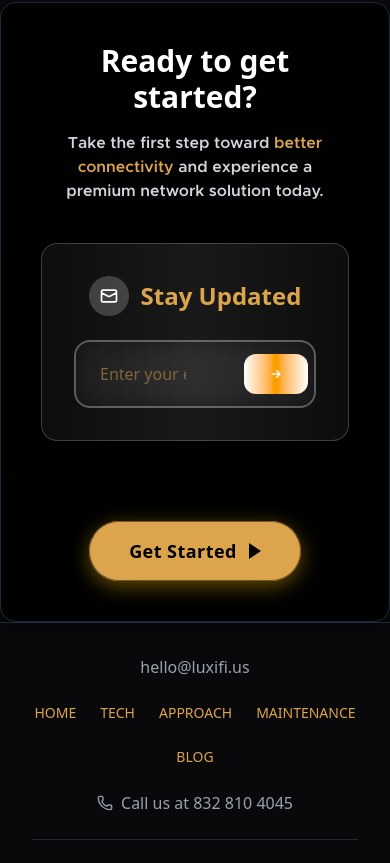
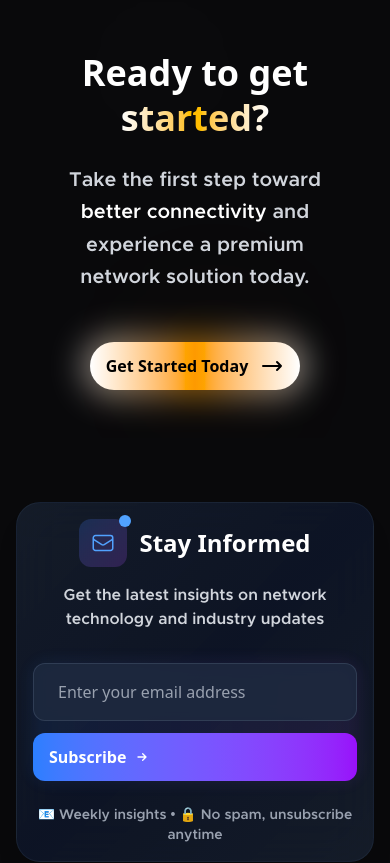
Before and after one commit to jafarimurtaza/luxifi-web, a Next.js app: page / in a window 390 px wide. Shown: the part 10660-11523 px from the top of the page. Built offline with nearby package versions, Linux system fonts and the light colour scheme.

Commit message:
Cleaned up cta - footer

```diff
--- a/src/app/components/Layout/Footer/FooterCTA.jsx
+++ b/src/app/components/Layout/Footer/FooterCTA.jsx
@@ -4,25 +4,64 @@ import { useState } from "react";
 
 export default function FooterCTA() {
   const [email, setEmail] = useState("");
+  const [isSubscribed, setIsSubscribed] = useState(false);
+
+  const handleSubmit = (e) => {
+    e.preventDefault();
+    if (email) {
+      setIsSubscribed(true);
+      console.log("Email submitted:", email);
+      // Reset after 3 seconds
+      setTimeout(() => {
+        setIsSubscribed(false);
+        setEmail("");
+      }, 3000);
+    }
+  };
+
   return (
-    <div className="mt-12 bg-black/90 rounded-2xl p-10 md:p-16 text-center shadow-xl border border-gray-800">
-      <h2 className="text-3xl md:text-4xl font-bold text-white mb-4">
-        Ready to get started?
+    <div className="space-y-16 mt-12">
+      {/* Main Call-to-Action Section */}
+      <div className="relative overflow-hidden">
+        {/* Background with animated gradient */}
+
+        {/* Animated background elements */}
+        <div className="absolute top-0 left-1/4 w-32 h-32 bg-primary/5 rounded-full blur-3xl animate-pulse"></div>
+        <div className="absolute bottom-0 right-1/4 w-40 h-40 bg-amber-500/5 rounded-full blur-3xl animate-pulse delay-1000"></div>
+
+        <div className="relative p-12 md:p-16 text-center">
+          {/* Header Section */}
+          <div className="mb-12">
+            <h2 className="text-4xl md:text-6xl font-bold text-white mb-6 leading-tight">
+              Ready to get
+              <span className="bg-gradient-to-r from-primary via-amber-400 to-primary bg-clip-text text-transparent">
+                {" "}
+                started?
+              </span>
             </h2>
-      <p className="text-gray-300 mb-10 max-w-2xl mx-auto">
+
+            <p className="text-xl text-gray-300 mb-8 max-w-3xl mx-auto leading-relaxed">
               Take the first step toward{" "}
-        <span className="text-base-content font-semibold">
+              <span className="text-primary font-semibold">
                 better connectivity
               </span>{" "}
               and experience a premium network solution today.
             </p>
-    {/* subscribe section */}
-      <div className="max-w-2xl mx-auto mb-20">
-        <div className="bg-gradient-to-r from-primary/5 via-primary/10 to-primary/5 backdrop-blur-sm border border-primary/20 rounded-2xl p-8 shadow-2xl">
-          <div className="flex items-center justify-center gap-3 mb-6">
-            <div className="w-10 h-10 bg-primary/20 rounded-full flex items-center justify-center">
+          </div>
+
+          {/* Main CTA Button */}
+          <div className="relative">
+            <Link href="/contact" className="inline-block group">
+              <div className="relative">
+                {/* Animated background glow */}
+                <div className="absolute -inset-2 bg-gradient-to-r from-primary via-amber-500 to-primary rounded-full blur-lg opacity-30 group-hover:opacity-60 transition duration-700 animate-pulse"></div>
+
+                <button className="relative flex items-center gap-4 px-4 lg:px-12 py-3 lg:py-5 bg-gradient-to-r from-primary via-amber-500 to-primary bg-size-200 hover:bg-pos-100 text-black font-bold text-xl rounded-full transition-all duration-500 hover:scale-110 hover:shadow-2xl hover:shadow-primary/40 overflow-hidden">
+                  {/* Button content */}
+                  <span className="relative z-10 flex items-center gap-3 text-base lg:text-xl">
+                    Get Started Today
                     <svg
-                className="w-5 h-5 text-primary"
+                      className="w-6 h-6 transition-transform duration-300 group-hover:translate-x-2"
                       fill="none"
                       stroke="currentColor"
                       viewBox="0 0 24 24"
@@ -31,37 +70,85 @@ export default function FooterCTA() {
                         strokeLinecap="round"
                         strokeLinejoin="round"
                         strokeWidth={2}
-                  d="M3 8l7.89 4.26a2 2 0 002.22 0L21 8M5 19h14a2 2 0 002-2V7a2 2 0 00-2-2H5a2 2 0 00-2 2v10a2 2 0 002 2z"
+                        d="M17 8l4 4m0 0l-4 4m4-4H3"
+                      />
+                    </svg>
+                  </span>
+
+                  {/* Shimmer effect */}
+                  <div className="absolute inset-0 -translate-x-full bg-gradient-to-r from-transparent via-white/30 to-transparent skew-x-12 group-hover:translate-x-full transition-transform duration-1000"></div>
+                </button>
+              </div>
+            </Link>
+          </div>
+        </div>
+      </div>
+
+      {/* Newsletter Subscription Section */}
+      <div className="max-w-4xl mb-12 mx-auto px-4">
+        <div className="group relative">
+          {/* Glowing border effect */}
+
+          <div className="relative bg-gradient-to-br from-slate-800/60 via-slate-900/80 to-slate-800/60 backdrop-blur-xl border border-slate-700/30 rounded-3xl p-4 md:p-12 shadow-xl">
+            {/* Newsletter Header */}
+            <div className="text-center mb-8">
+              <div className="inline-flex items-center gap-3 mb-4">
+                <div className="relative">
+                  <div className="w-12 h-12 bg-gradient-to-br from-blue-500/20 to-purple-500/20 rounded-xl flex items-center justify-center">
+                    <svg
+                      className="w-6 h-6 text-blue-400"
+                      fill="none"
+                      stroke="currentColor"
+                      viewBox="0 0 24 24"
+                    >
+                      <path
+                        strokeLinecap="round"
+                        strokeLinejoin="round"
+                        strokeWidth={1.5}
+                        d="M21.75 6.75v10.5a2.25 2.25 0 01-2.25 2.25h-15a2.25 2.25 0 01-2.25-2.25V6.75m19.5 0A2.25 2.25 0 0019.5 4.5h-15a2.25 2.25 0 00-2.25 2.25m19.5 0v.243a2.25 2.25 0 01-1.07 1.916l-7.5 4.615a2.25 2.25 0 01-2.36 0L3.32 8.91a2.25 2.25 0 01-1.07-1.916V6.75"
                       />
                     </svg>
                   </div>
-            <h3 className="text-2xl font-bold text-foreground">Stay Updated</h3>
+                  <div className="absolute -top-1 -right-1 w-3 h-3 bg-blue-400 rounded-full animate-ping"></div>
+                  <div className="absolute -top-1 -right-1 w-3 h-3 bg-blue-400 rounded-full"></div>
+                </div>
+                <h3 className="text-2xl md:text-3xl font-bold text-white">
+                  Stay Informed
+                </h3>
               </div>
 
-          <form
-            onSubmit={(e) => {
-              e.preventDefault();
-              console.log("Email submitted:", email);
-            }}
-            className="flex flex-col sm:flex-row items-center gap-4"
-          >
-            <div className="relative flex-1 w-full group">
+              <p className="text-gray-300 text-base lg:text-lg mb-2">
+                Get the latest insights on network technology and industry
+                updates
+              </p>
+            </div>
+
+            {/* Newsletter Form */}
+            {!isSubscribed ? (
+              <form onSubmit={handleSubmit} className="space-y-6">
+                <div className="relative group max-w-2xl mx-auto">
+                  <div className="absolute -inset-0.5 bg-gradient-to-r from-blue-500/30 to-purple-500/30 rounded-2xl blur opacity-30 group-hover:opacity-50 transition duration-500"></div>
+                  <div className="relative flex flex-col sm:flex-row gap-3">
+                    <div className="relative flex-1">
                       <input
                         type="email"
                         value={email}
                         onChange={(e) => setEmail(e.target.value)}
-                placeholder="Enter your email "
-                className="w-full pl-6 pr-32 py-5 bg-background/90 backdrop-blur-md border-2 border-primary/30 rounded-2xl text-foreground placeholder-muted-foreground focus:outline-none focus:border-primary focus:ring-4 focus:ring-primary/20 transition-all duration-500 hover:border-primary/50 group-hover:shadow-lg group-hover:shadow-primary/10"
+                        placeholder="Enter your email address"
+                        className="w-full px-6 py-4 bg-slate-800/90 backdrop-blur-sm border border-slate-600/50 rounded-xl text-white placeholder-gray-400 focus:outline-none focus:border-blue-400 focus:ring-2 focus:ring-blue-400/20 transition-all duration-300 text-base"
                         required
                       />
+                      <div className="absolute inset-0 bg-gradient-to-r from-blue-500/5 to-purple-500/5 rounded-xl pointer-events-none opacity-0 group-hover:opacity-100 transition-opacity duration-300"></div>
+                    </div>
+
                     <button
                       type="submit"
-                className="absolute right-2 cursor-pointer top-1/2 -translate-y-1/2 bg-gradient-to-r from-primary via-amber-500 to-primary bg-size-200 hover:bg-pos-100 text-white px-6 py-3 rounded-xl font-bold transition-all duration-500 hover:scale-105 hover:shadow-xl hover:shadow-primary/30 group-hover:animate-pulse"
+                      className="group/btn relative px-4 lg:px-6 py-3 lg:py-4 bg-gradient-to-r from-blue-500 to-purple-600 hover:from-blue-600 hover:to-purple-700 text-white font-semibold rounded-xl transition-all duration-300 hover:scale-105 hover:shadow-xl hover:shadow-blue-500/25 whitespace-nowrap"
                     >
-                <div className="flex items-center gap-2">
-                  <span className="hidden sm:inline">Join</span>
+                      <span className="relative z-10 flex items-center gap-2">
+                        Subscribe
                         <svg
-                    className="w-4 h-4 transition-transform duration-300 hover:translate-x-1"
+                          className="w-4 h-4 transition-transform duration-300 group-hover/btn:translate-x-1"
                           fill="none"
                           stroke="currentColor"
                           viewBox="0 0 24 24"
@@ -73,55 +160,45 @@ export default function FooterCTA() {
                             d="M13 7l5 5m0 0l-5 5m5-5H6"
                           />
                         </svg>
-                </div>
+                      </span>
                     </button>
-              <div className="absolute inset-0 bg-gradient-to-r from-primary/5 via-transparent to-primary/5 rounded-2xl pointer-events-none opacity-0 group-hover:opacity-100 transition-opacity duration-500"></div>
-            </div>
-          </form>
                   </div>
                 </div>
 
-      {/* Main CTA */}
-      <Link href="/contact" className="inline-block group relative">
-        <button
-          className="
-            relative flex items-center gap-3
-            px-10 py-4 rounded-full
-            font-semibold text-lg tracking-wide
-            text-black bg-base-content
-            shadow-[0_5px_20px_rgba(255,191,0,0.4)]
-            transition-all duration-300
-            hover:scale-105 hover:shadow-[0_10px_30px_rgba(255,191,0,0.7)]
-            overflow-hidden cursor-pointer
-          "
+                <div className="text-center">
+                  <p className="text-gray-400 text-sm">
+                    📧 Weekly insights • 🔒 No spam, unsubscribe anytime
+                  </p>
+                </div>
+              </form>
+            ) : (
+              <div className="text-center py-6 max-w-md mx-auto">
+                <div className="w-16 h-16 bg-green-500/20 rounded-full flex items-center justify-center mx-auto mb-4">
+                  <svg
+                    className="w-8 h-8 text-green-400"
+                    fill="none"
+                    stroke="currentColor"
+                    viewBox="0 0 24 24"
                   >
-          <span className="relative z-10">Get Started</span>
-          <div
-            className="
-              w-0 h-0 border-l-[12px] border-l-black
-              border-t-[8px] border-t-transparent
-              border-b-[8px] border-b-transparent
-              transition-all duration-300
-              group-hover:border-l-white
-            "
-          ></div>
-          <span
-            className="
-              absolute inset-0 rounded-full border border-base-100
-              opacity-50 group-hover:opacity-80 transition-opacity duration-500
-            "
-          ></span>
-          <span
-            className="
-              absolute -left-40 top-0 w-40 h-full bg-gradient-to-r
-              from-white/20 via-white/50 to-white/20
-              transform -skew-x-12 translate-x-0
-              group-hover:translate-x-[120%]
-              transition-transform duration-1000
-            "
-          ></span>
-        </button>
-      </Link>
+                    <path
+                      strokeLinecap="round"
+                      strokeLinejoin="round"
+                      strokeWidth={2}
+                      d="M5 13l4 4L19 7"
+                    />
+                  </svg>
+                </div>
+                <h4 className="text-xl font-semibold text-green-400 mb-2">
+                  Welcome to our community!
+                </h4>
+                <p className="text-gray-400">
+                  Check your inbox for a confirmation email.
+                </p>
+              </div>
+            )}
+          </div>
+        </div>
+      </div>
     </div>
   );
 }
```
Lines whose indentation alone changed are shown as unchanged.
